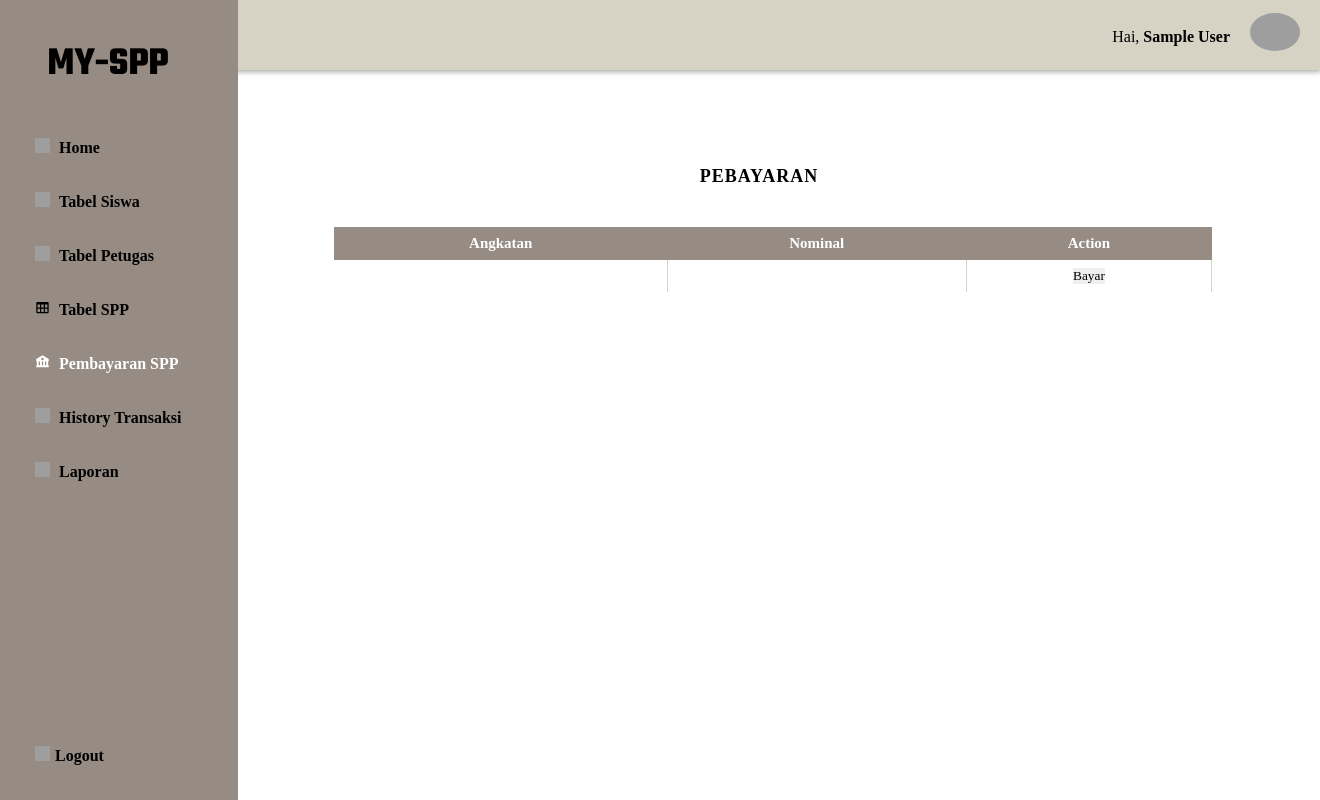
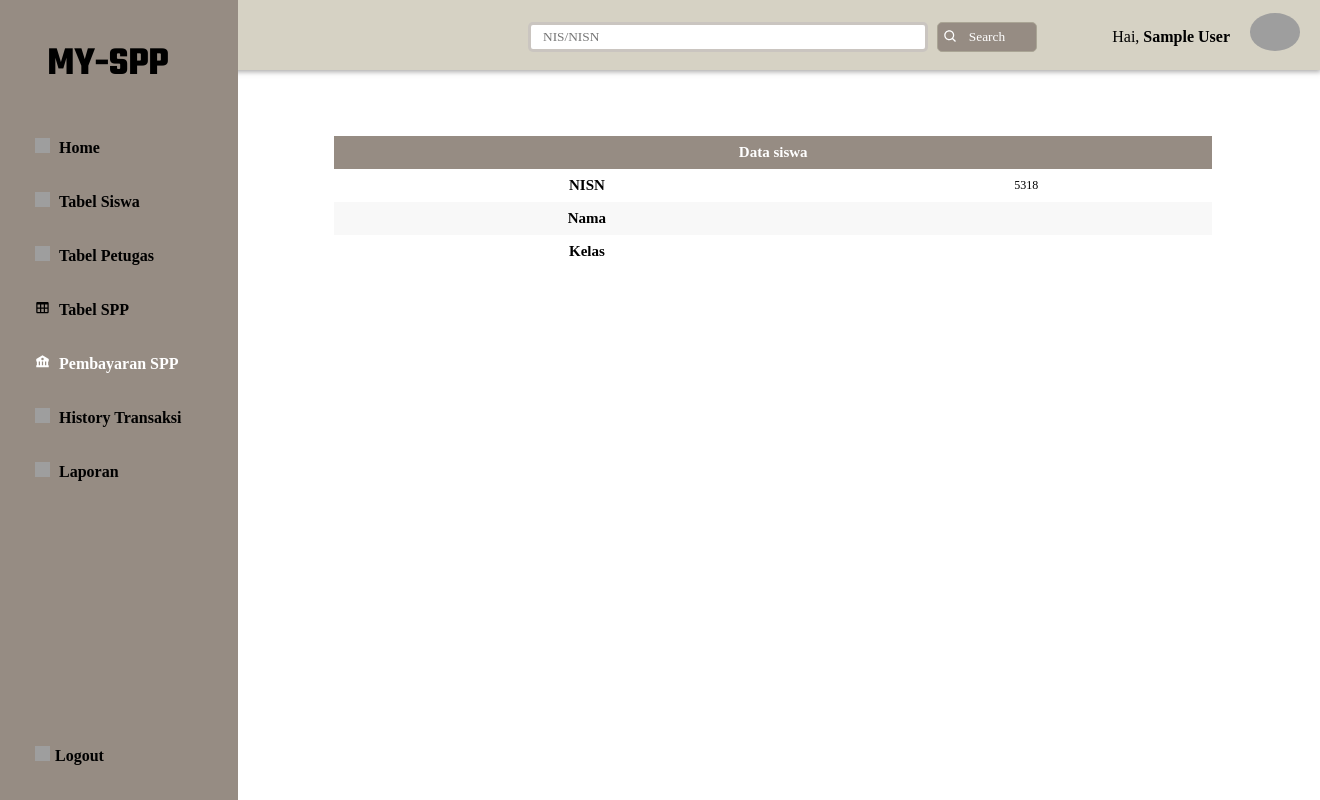
Before and after one commit to zeppyx13/SPP, a PHP site: page /admin/pembayaran.php in a window 1320 px wide. Run offline with PHP 8.4, Linux system fonts and the light colour scheme; the visitor is signed in with stand-in values (Sample User, id 1); tables that the repository leaves empty or names only in its code hold one stand-in row (values such as "Sample post"); data that the repository does not hold is empty; some web fonts are replaced; grey boxes are pictures that could not be loaded.

Commit message:
add table pembayaran and search bar dan disain

```diff
--- a/admin/pembayaran.php
+++ b/admin/pembayaran.php
@@ -85,9 +85,16 @@ $no = 1;
             </div>
         </nav>
         <div class="nav-profile">
+            <div class="cari">
+                <form action="" method="$_GET">
+                    <input placeholder="NIS/NISN" type="text">
+                    <button class="tombol-cari"><svg xmlns="http://www.w3.org/2000/svg" class="gbrcari" fill="white" viewBox="0 0 24 24">
+                            <path d="M10 18a7.952 7.952 0 0 0 4.897-1.688l4.396 4.396 1.414-1.414-4.396-4.396A7.952 7.952 0 0 0 18 10c0-4.411-3.589-8-8-8s-8 3.589-8 8 3.589 8 8 8zm0-14c3.309 0 6 2.691 6 6s-2.691 6-6 6-6-2.691-6-6 2.691-6 6-6z" />
+                        </svg>Search</button>
+                </form>
+            </div>
             <ul>
                 <li>
-
                 </li>
                 <li>
                     <div class="profile">
@@ -107,27 +114,27 @@ $no = 1;
         </div>
     </aside>
 
-    <div class="table">
-        <h2>Pebayaran</h2>
+    <div style="margin-top: 5%;" class="table">
         <div class="table-wrapper">
             <table class="fl-table">
                 <thead>
                     <tr>
-                        <th>Angkatan</th>
-                        <th>Nominal</th>
-                        <th>Action</th>
+                        <th colspan="2">Data siswa</th>
                     </tr>
                 </thead>
                 <tbody>
-                    <?php $i = 1; ?>
-                    <?php foreach ($data as $row) : ?>
-                        <tr>
-                            <td><?= $row["Angkatan"] ?></td>
-                            <td><?= $row["Nominal"] ?></td>
-                            <td><a href="http://"><button>Bayar</button></a></td>
-                        </tr>
-                        <?php $i++; ?>
-                    <?php endforeach; ?>
+                    <tr>
+                        <th>NISN</th>
+                        <td>5318</td>
+                    </tr>
+                    <tr>
+                        <th>Nama</th>
+                        <td></td>
+                    </tr>
+                    <tr>
+                        <th>Kelas</th>
+                        <td></td>
+                    </tr>
                 <tbody>
             </table>
         </div>
--- a/style/asidenav.css
+++ b/style/asidenav.css
@@ -56,11 +56,60 @@ img.gbr{
 
 
 .nav-profile .cari {
-    top: 15px;
+    width: 800px;
+    left: 40%;
+    z-index: 800;
+    top: 32%;
     right: 20px;
-    position: fixed;
-    justify-content: space-between;
+    position: relative;
+    justify-content: center;
 }
+.nav-profile .cari input {
+    width: 400px;
+    height: 30px;
+    border-radius: 5px;
+    padding: 12px;
+    border: 3px solid #968c8381;
+}
+.nav-profile button.tombol-cari {
+    background-color: var(--primary);
+    border: 1px solid #aaa595;
+    color: white;
+    width: 100px;
+    height: 30px;
+    border-radius: 5px;
+    margin: 0 0 0 5px;
+}
+.nav-profile button .gbrcari {
+    width:15px;
+    height:15px;
+    margin-right:5px;
+    position: absolute;
+    left: 415px;
+    color: white;
+}
+.nav-profile button.tombol-cari:hover {
+    background-color: var(--primary);
+    border: 1px solid #aaa595;
+    color: white;
+    width: 100px;
+    height: 30px;
+    border-radius: 5px;
+    cursor: pointer;
+    opacity: 0.9;
+}
+
+.nav-profile button.tombol-cari:active {
+    background-color: var(--primary);
+    border: 1px solid #aaa595;
+    color: white;
+    width: 100px;
+    height: 30px;
+    border-radius: 5px;
+    opacity: 0.7;
+    cursor: pointer;
+}
+
 
 .logo .a1 {
     float: left;
--- a/style/table.css
+++ b/style/table.css
@@ -44,7 +44,7 @@ h2{
 }
 
 .fl-table td {
-  border-right: 1px solid var(--child);
+
   font-size: 12px;
 }
 
```
